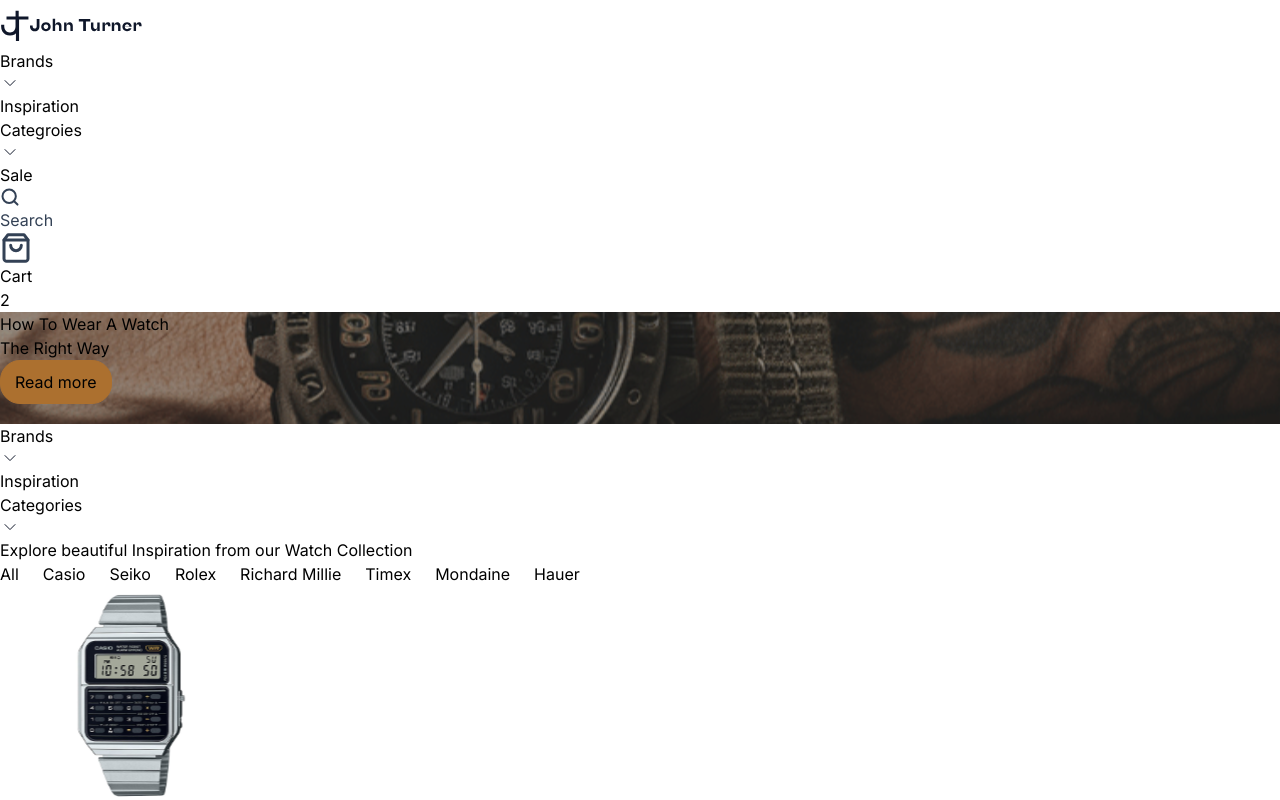
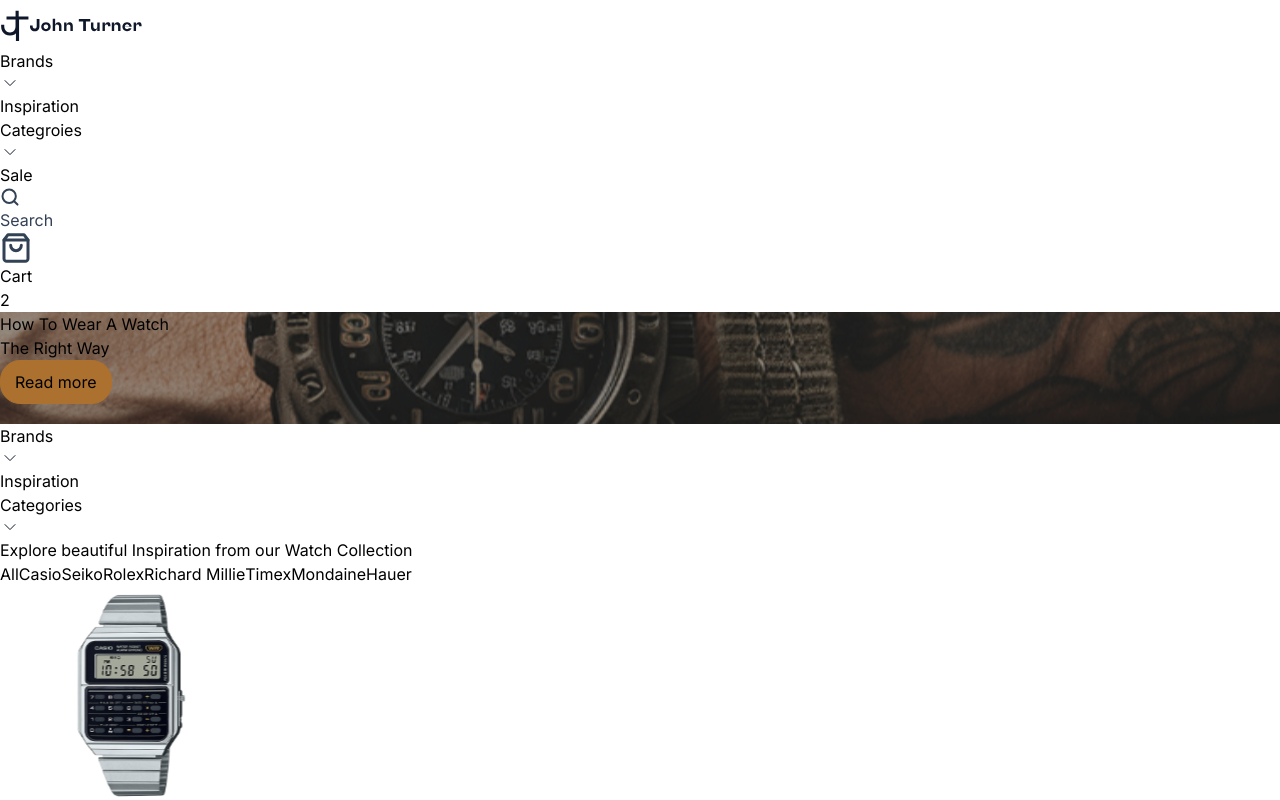
Before and after one commit to onlyeugene/JohnTurner, a React (Vite) app: page / in a window 1280 px wide. Shown: the top 800 px of the page. Built offline with nearby package versions, Linux system fonts and the light colour scheme.

Commit message:
made changes

```diff
--- a/src/App.css
+++ b/src/App.css
@@ -51,7 +51,6 @@
 
 .About {
   display: flex;
-  gap: 1.5em;
   overflow-x: hidden;
   scroll-snap-type: x mandatory;
   overflow-x: auto;
--- a/src/pages/Products/Products.jsx
+++ b/src/pages/Products/Products.jsx
@@ -21,7 +21,7 @@ const Products = () => {
 
       <h1 className='text-[#0F172A] text-[32px] font-semibold text-center'>Explore beautiful Inspiration from our Watch Collection</h1>
 
-        <div className='About w-[20rem]'>
+        <div className='About md:w-[80rem] w-[20rem] md:justify-center md:gap-[5.5rem] gap-[1.5rem]'>
           <p className='border py-[.4rem] rounded-lg border-[#0F172A] px-4'>All</p>
           <p>Casio</p>
           <p>Seiko</p>
```
